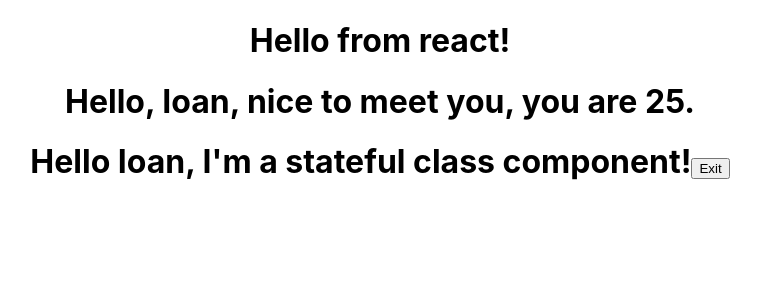
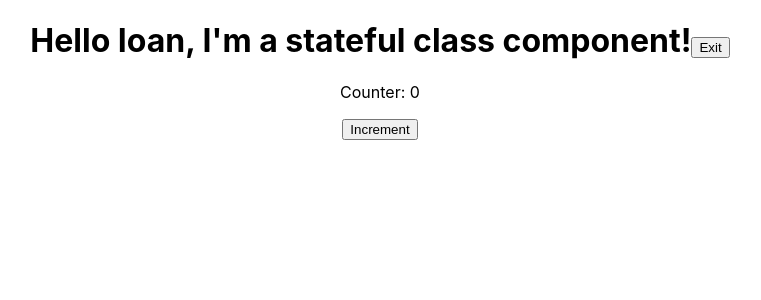
Before and after one commit to zioan/ci_react_01, a React (Create React App) app in the folder my-app/: page / in a window 1280 px wide. Shown: the top 300 px of the page, without its empty margins (260-1021 px from the left). Built offline with nearby package versions, Linux system fonts and the light colour scheme.

Commit message:
using prevState in class components

```diff
--- a/my-app/src/App.js
+++ b/my-app/src/App.js
@@ -1,14 +1,10 @@
 import "./App.css";
-import FunctionalGreeting from "./components/FunctionalGreeting";
-import FunctionalGreetingWithProps from "./components/FunctionalGreetingWithProps";
-import StatefulGreeting from "./components/StatefulGreeting";
+import StatefulGreetingWithPrevState from "./components/StatefulGreetingWithPrevState";
 
 function App() {
   return (
     <div className="App">
-      <FunctionalGreeting />
-      <FunctionalGreetingWithProps greeting="nice to meet you" name="Ioan" age="25" />
-      <StatefulGreeting greeting="I'm a stateful class component!" />
+      <StatefulGreetingWithPrevState greeting="I'm a stateful class component!" />
     </div>
   );
 }
--- /dev/null
+++ b/my-app/src/components/StatefulGreetingWithPrevState.js
@@ -0,0 +1,51 @@
+import React from "react";
+
+class StatefulGreetingWithPrevState extends React.Component {
+  constructor(props) {
+    super(props);
+    this.state = {
+      name: "Ioan",
+      introduction: "Hello",
+      buttonText: "Exit",
+      count: 0,
+    };
+  }
+
+  handleClick() {
+    this.setState((prevState, prevProps) => {
+      console.log("Previous state", prevState);
+      console.log("Previous props", prevProps);
+
+      return {
+        introduction: prevState.introduction === "Hello" ? "Goodbye" : "Hello",
+        buttonText: prevState.buttonText === "Exit" ? "Enter" : "Exit",
+      };
+    });
+
+    console.log(this.state.introduction);
+    console.log(this.state.buttonText);
+  }
+
+  handleCount() {
+    this.setState((prevState, prevProps) => {
+      console.log("Previous state", prevState);
+      console.log("Previous props", prevProps);
+      return { count: prevState.count + 1 };
+    });
+  }
+
+  render() {
+    return (
+      <>
+        <h1>
+          {this.state.introduction} {this.state.name}, {this.props.greeting}
+          <button onClick={() => this.handleClick()}>{this.state.buttonText}</button>
+        </h1>
+        <p>Counter: {this.state.count}</p>
+        <button onClick={() => this.handleCount()}>Increment</button>
+      </>
+    );
+  }
+}
+
+export default StatefulGreetingWithPrevState;
```
